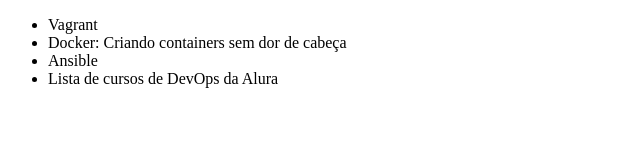
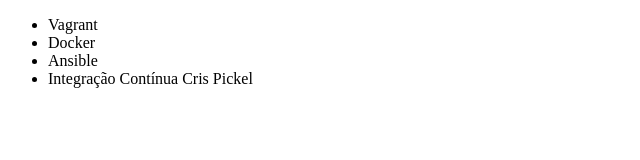
Before and after one commit to anapickel/alura-git, a plain HTML site: page index.html in a window 1280 px wide. Shown: the whole page, without its empty margins (0-640 px from the left). Drawn offline with Linux system fonts and the light colour scheme.

Commit message:
alterando lista de cursos

```diff
--- a/index.html
+++ b/index.html
@@ -7,9 +7,9 @@
 <body>
     <ul>
         <li>Vagrant</li>
-        <li>Docker: Criando containers sem dor de cabeça</li>
+        <li>Docker</li>
         <li>Ansible</li>
-        <li>Lista de cursos de DevOps da Alura</li>
+        <li>Integração Contínua Cris Pickel</li
     </ul>
 </body>
 </html>
```
